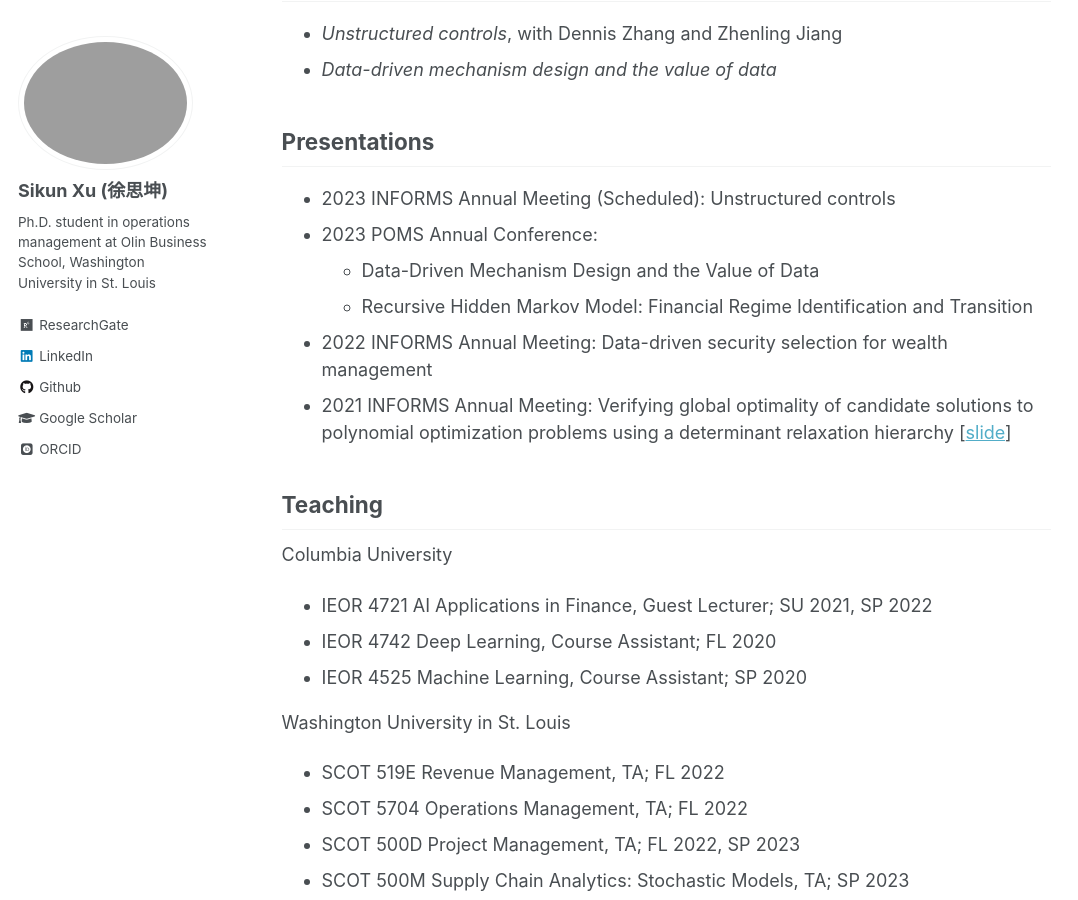
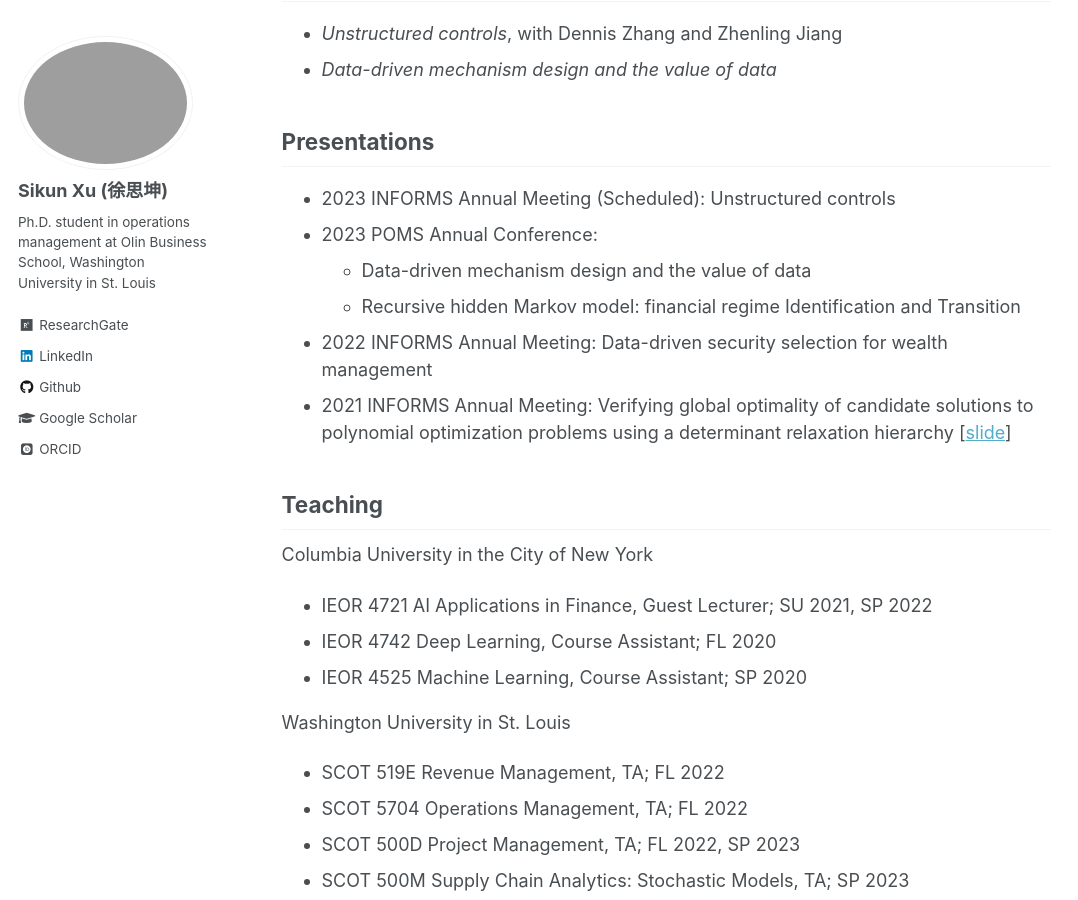
Before and after one commit to iamsikun/iamsikun.github.io, a Jekyll site: the page built from _pages/about.md, in a window 1280 px wide and 900 px high, scrolled down 1171 px. Shown: the whole window, without its empty margins (0-1078 px from the left). Built offline with Jekyll 4.4.1, drawn with Linux system fonts in a browser that asks for light colours; some web fonts are replaced.

Commit message:
Formatting

```diff
--- a/_pages/about.md
+++ b/_pages/about.md
@@ -37,13 +37,13 @@ I am a Ph.D. student in [Supply Chain, Operations, and Technology](https://olin.
 ## Presentations
 * 2023 INFORMS Annual Meeting (Scheduled): Unstructured controls
 * 2023 POMS Annual Conference:
-    * Data-Driven Mechanism Design and the Value of Data
-    * Recursive Hidden Markov Model: Financial Regime Identification and Transition
+    * Data-driven mechanism design and the value of data
+    * Recursive hidden Markov model: financial regime Identification and Transition
 * 2022 INFORMS Annual Meeting: Data-driven security selection for wealth management
 * 2021 INFORMS Annual Meeting: Verifying global optimality of candidate solutions to polynomial optimization problems using a determinant relaxation hierarchy \[[slide](https://wustl.box.com/s/uual8yxs54isfz5jmm42p1ekuasds4h3)\]
 
 ## Teaching
-Columbia University
+Columbia University in the City of New York
 * IEOR 4721 AI Applications in Finance, Guest Lecturer; SU 2021, SP 2022
 * IEOR 4742 Deep Learning, Course Assistant; FL 2020
 * IEOR 4525 Machine Learning, Course Assistant; SP 2020
```
Also changed, not shown: _pages/industry-experience.md (+1 -1 lines).
